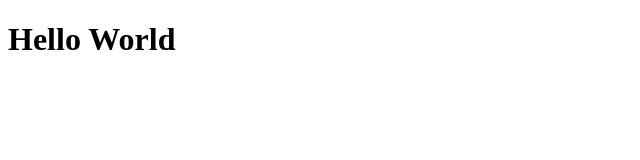
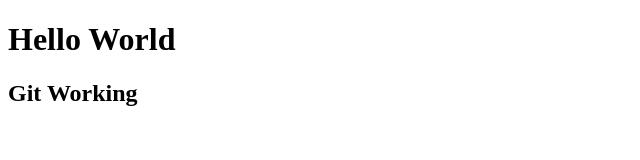
Before and after one commit to shubmeister/Web-Development, a plain HTML site: page index.html in a window 1280 px wide. Shown: the whole page, without its empty margins (0-640 px from the left). Drawn offline with Linux system fonts and the light colour scheme.

Commit message:
Second commit

```diff
--- a/index.html
+++ b/index.html
@@ -8,6 +8,7 @@
 </head>
 <body>
     <h1>Hello World</h1>
+    <h2>Git Working</h2>
     <script>
         console.log("Hello world");
     </script>
```
